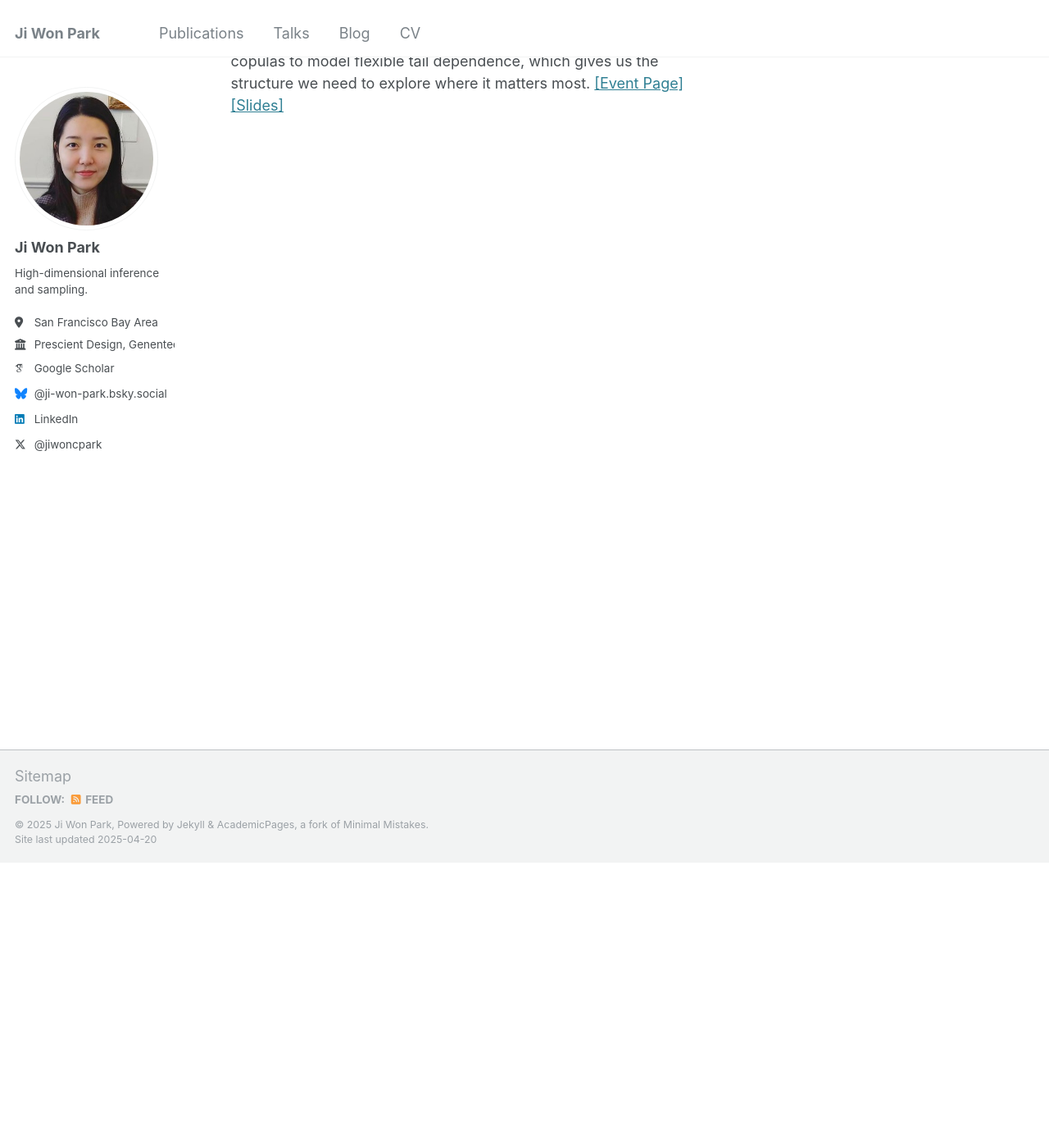
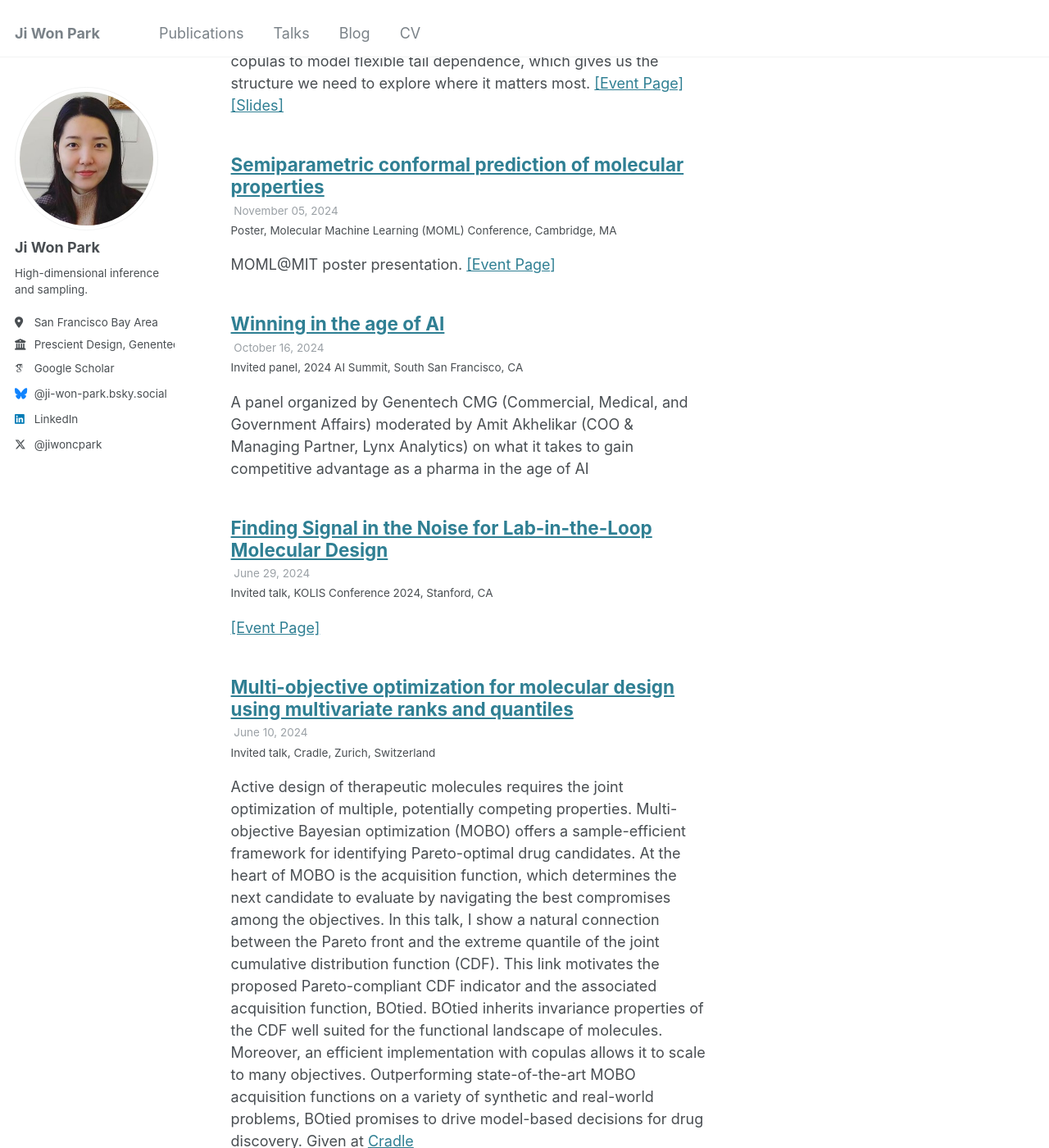
Before and after one commit to jiwoncpark/jiwoncpark.github.io, a Jekyll site: the page built from _pages/talks.html, in a window 1280 px wide and 1400 px high, scrolled down 348 px. Shown: the whole window at 82% size. Built offline with Jekyll 4.4.1, drawn with Linux system fonts in a browser that asks for light colours; some web fonts are replaced; some of the changed text lies outside the part shown.

Commit message:
Add activity from 2024

```diff
--- a/_pages/talks.html
+++ b/_pages/talks.html
@@ -1,6 +1,6 @@
 ---
 layout: archive
-title: "Invited talks"
+title: "Talks, tutorials, and panels"
 permalink: /talks/
 author_profile: true
 ---
--- /dev/null
+++ b/_talks/2024-01-06-kasbp-sf.md
@@ -0,0 +1,11 @@
+---
+title: "A Tale of Many Tails: Multi-Objective Bayesian Optimization for Molecular Design"
+collection: talks
+type: "Invited talk"
+permalink: /talks/2024-01-06-kasbp-sf-annual-symposium
+venue: "KASBP-SF Symposium 2024"
+date: 2024-01-06
+location: "South San Francisco, CA"
+---
+
+Active design of therapeutic molecules requires the joint optimization of multiple, potentially competing properties. Multi-objective Bayesian optimization (MOBO) offers a sample-efficient framework for identifying Pareto-optimal drug candidates. MOBO proceeds in cycles, a single iteration of which involves (1) sampling molecules from a combinatorially vast design space, (2) inferring multiple properties of interest, and (3) selecting the most promising subset for wet-lab evaluation. In this talk, I highlight the importance of modeling the tails -- extreme, low-probability events –- in biological applications and propose algorithms designed to accommodate complex tail behavior in each of these steps. Together, the algorithms enable modeling flexibility beyond that afforded by the common log-concave (e.g., Gaussian) assumption. [[Event Page]](https://www.kasbpsf.org/event-details/kasbp-sf-symposium-2024-2)
--- /dev/null
+++ b/_talks/2024-01-20-stanford.md
@@ -0,0 +1,11 @@
+---
+title: "Plenary panel"
+collection: panels
+type: "Invited panel"
+permalink: /talks/2024-01-20-stanford
+venue: "2024 APS CUWiP"
+date: 2024-01-20
+location: "Stanford, CA"
+---
+
+Invited plenary panelist at the [American Physical Society](https://www.aps.org/)'s 2024 Conference for Undergraduate Women in Physics (CUWiP) at Stanford University. The goal of CUWiP is to encourage undergraduate women and underrepresented minorities to continue in physics. [[Event Page]](https://sites.google.com/stanford.edu/cuwip2024/conference-information/plenary-speakers)
--- /dev/null
+++ b/_talks/2024-03-01-siam-uq.md
@@ -0,0 +1,11 @@
+---
+title: "BOtied: Multi-objective Bayesian optimization with tied multivariate ranks"
+collection: talks
+type: "Invited talk"
+permalink: /talks/2024-03-01-siam-uq
+venue: "2024 SIAM Conference on Uncertainty Quantification"
+date: 2024-03-01
+location: "Trieste, Italy"
+---
+
+Many scientific and industrial applications require the joint optimization of multiple, potentially competing objectives. Multi-objective Bayesian optimization (MOBO) is a sample-efficient framework for identifying Pareto-optimal solutions. At the heart of MOBO is the acquisition function, which determines the next candidate to evaluate by navigating the best compromises among the objectives. In this paper, we show a natural connection between non-dominated solutions and the extreme quantile of the joint cumulative distribution function (CDF). Motivated by this link, we propose the Pareto-compliant CDF indicator and the associated acquisition function, BOtied. BOtied inherits desirable invariance properties of the CDF, and an efficient implementation with copulas allows it to scale to many objectives. Our experiments on a variety of synthetic and real-world problems demonstrate that BOtied outperforms state-of-the-art MOBO acquisition functions while being computationally efficient for many objectives. [[Event Page]](https://meetings.siam.org/speakdex.cfm?CONFCODE=uq24) [[Slides]](/files/botied_slides.pdf)
--- /dev/null
+++ b/_talks/2024-03-04-epfl.md
@@ -0,0 +1,11 @@
+---
+title: "Multi-objective optimization for molecular design using multivariate ranks and quantiles"
+collection: talks
+type: "Invited talk"
+permalink: /talks/2024-03-04-epfl
+venue: "Neural Concept, EPFL"
+date: 2024-03-04
+location: "Lausanne, Switzerland"
+---
+
+Active design of therapeutic molecules requires the joint optimization of multiple, potentially competing properties. Multi-objective Bayesian optimization (MOBO) offers a sample-efficient framework for identifying Pareto-optimal drug candidates. At the heart of MOBO is the acquisition function, which determines the next candidate to evaluate by navigating the best compromises among the objectives. In this talk, I show a natural connection between the Pareto front and the extreme quantile of the joint cumulative distribution function (CDF). This link motivates the proposed Pareto-compliant CDF indicator and the associated acquisition function, BOtied. BOtied inherits invariance properties of the CDF well suited for the functional landscape of molecules. Moreover, an efficient implementation with copulas allows it to scale to many objectives. Outperforming state-of-the-art MOBO acquisition functions on a variety of synthetic and real-world problems, BOtied promises to drive model-based decisions for drug discovery. Given at [Neural Concept](https://www.neuralconcept.com/), EPFL.
--- /dev/null
+++ b/_talks/2024-06-10-cradle.md
@@ -0,0 +1,11 @@
+---
+title: "Multi-objective optimization for molecular design using multivariate ranks and quantiles"
+collection: talks
+type: "Invited talk"
+permalink: /talks/2024-06-10-cradle
+venue: "Cradle"
+date: 2024-06-10
+location: "Zurich, Switzerland"
+---
+
+Active design of therapeutic molecules requires the joint optimization of multiple, potentially competing properties. Multi-objective Bayesian optimization (MOBO) offers a sample-efficient framework for identifying Pareto-optimal drug candidates. At the heart of MOBO is the acquisition function, which determines the next candidate to evaluate by navigating the best compromises among the objectives. In this talk, I show a natural connection between the Pareto front and the extreme quantile of the joint cumulative distribution function (CDF). This link motivates the proposed Pareto-compliant CDF indicator and the associated acquisition function, BOtied. BOtied inherits invariance properties of the CDF well suited for the functional landscape of molecules. Moreover, an efficient implementation with copulas allows it to scale to many objectives. Outperforming state-of-the-art MOBO acquisition functions on a variety of synthetic and real-world problems, BOtied promises to drive model-based decisions for drug discovery. Given at [Cradle](https://www.cradle.bio/)
--- /dev/null
+++ b/_talks/2024-06-29-stanford-biox.md
@@ -0,0 +1,11 @@
+---
+title: "Finding Signal in the Noise for Lab-in-the-Loop Molecular Design"
+collection: talks
+type: "Invited talk"
+permalink: /talks/2024-06-29-stanford-biox
+venue: "KOLIS Conference 2024"
+date: 2024-06-29
+location: "Stanford, CA"
+---
+
+[[Event Page]](https://www.kolis.org/_files/ugd/512b01_53867d8f2f18445dad92db55d2acfc4f.pdf)
--- /dev/null
+++ b/_talks/2024-10-16-cmg-ai-summit.md
@@ -0,0 +1,11 @@
+---
+title: "Winning in the age of AI"
+collection: panels
+type: "Invited panel"
+permalink: /talks/2024-10-16-cmg-ai-summit
+venue: "2024 AI Summit"
+date: 2024-10-16
+location: "South San Francisco, CA"
+---
+
+A panel organized by Genentech CMG (Commercial, Medical, and Government Affairs) moderated by Amit Akhelikar (COO & Managing Partner, Lynx Analytics) on what it takes to gain competitive advantage as a pharma in the age of AI
--- /dev/null
+++ b/_talks/2024-11-05-moml-mit.md
@@ -0,0 +1,11 @@
+---
+title: "Semiparametric conformal prediction of molecular properties"
+collection: posters
+type: "Poster"
+permalink: /talks/2024-11-05-moml-mit
+venue: "Molecular Machine Learning (MOML) Conference"
+date: 2024-11-05
+location: "Cambridge, MA"
+---
+
+MOML@MIT poster presentation. [[Event Page]](https://jclinic.mit.edu/events/moml-2024/)
```
Also changed, not shown: 1 other file.
